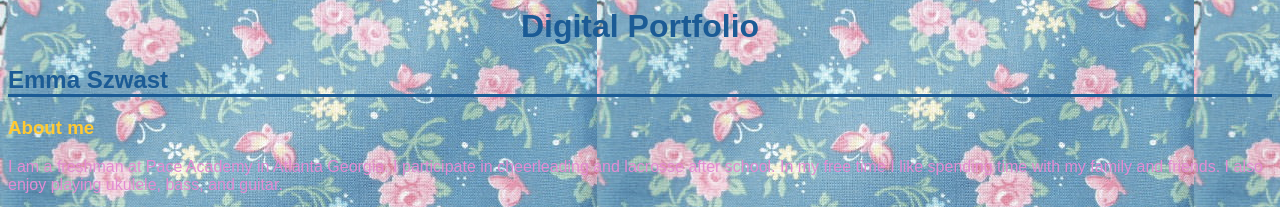
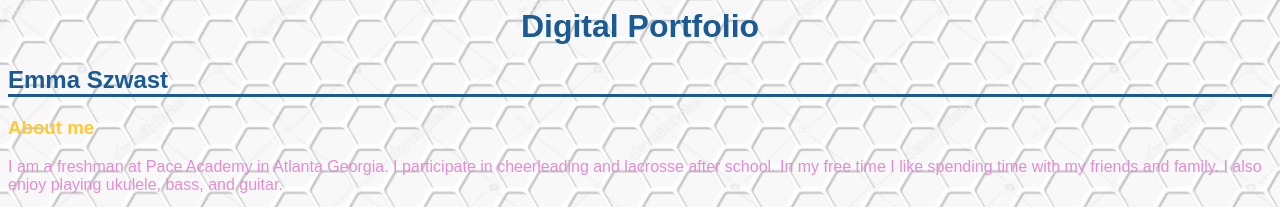
Before and after one commit to eszwast/eszwast.github.io, a plain HTML site: page index.html in a window 1280 px wide. Shown: the top 207 px of the page. Drawn offline with Linux system fonts and the light colour scheme.

Commit message:
Add files via upload

```diff
--- a/emmaportfolio.css
+++ b/emmaportfolio.css
@@ -1,6 +1,6 @@
 body {
 	font-family: sans-serif;
-	background-color: #FFCA33;
+	background-color: #E48CD4;
 }
 h2 {
 	border-bottom: solid;
--- a/index.html
+++ b/index.html
@@ -4,11 +4,11 @@
 	<title></title>
 	<link rel = "stylesheet" type = "text/css" href = "emmaportfolio.css"/>
 	</head>
-		<body background="https://eszwast.github.io/flowers.jpg">
+	<body background="https://eszwast.github.io/honeycomb.jpg">
 			<h1 style="text-align: center"; color="#A6EDEA">Digital Portfolio</h1>
 			<h2>Emma Szwast</h2>
 			<h3>About me</h3>
-			<p>I am a freshman at Pace Academy in Atlanta Georgia. I participate in cheerleading and lacrosse after school. In my free time I like spending time with my family and friends. I also enjoy playing ukulele, bass, and guitar.</p>
+			<p>I am a freshman at Pace Academy in Atlanta Georgia. I participate in cheerleading and lacrosse after school. In my free time I like spending time with my friends and family. I also enjoy playing ukulele, bass, and guitar.</p>
 			<a href="https://eszwast.github.io/cheerpage.html"><img class= "img-circle" src="https://eszwast.github.io/cheer.JPG"/>
 			<a href="https://eszwast.github.io/laxpage.html"><img class= "img-circle" src="https://eszwast.github.io/LAX4.JPG">
 			<a href=https://www.instagram.com/eszwast9/?hl=en>
```
Also changed, not shown: homepage.html (+1 -1 lines), laxpage.html (+1 -1 lines).
